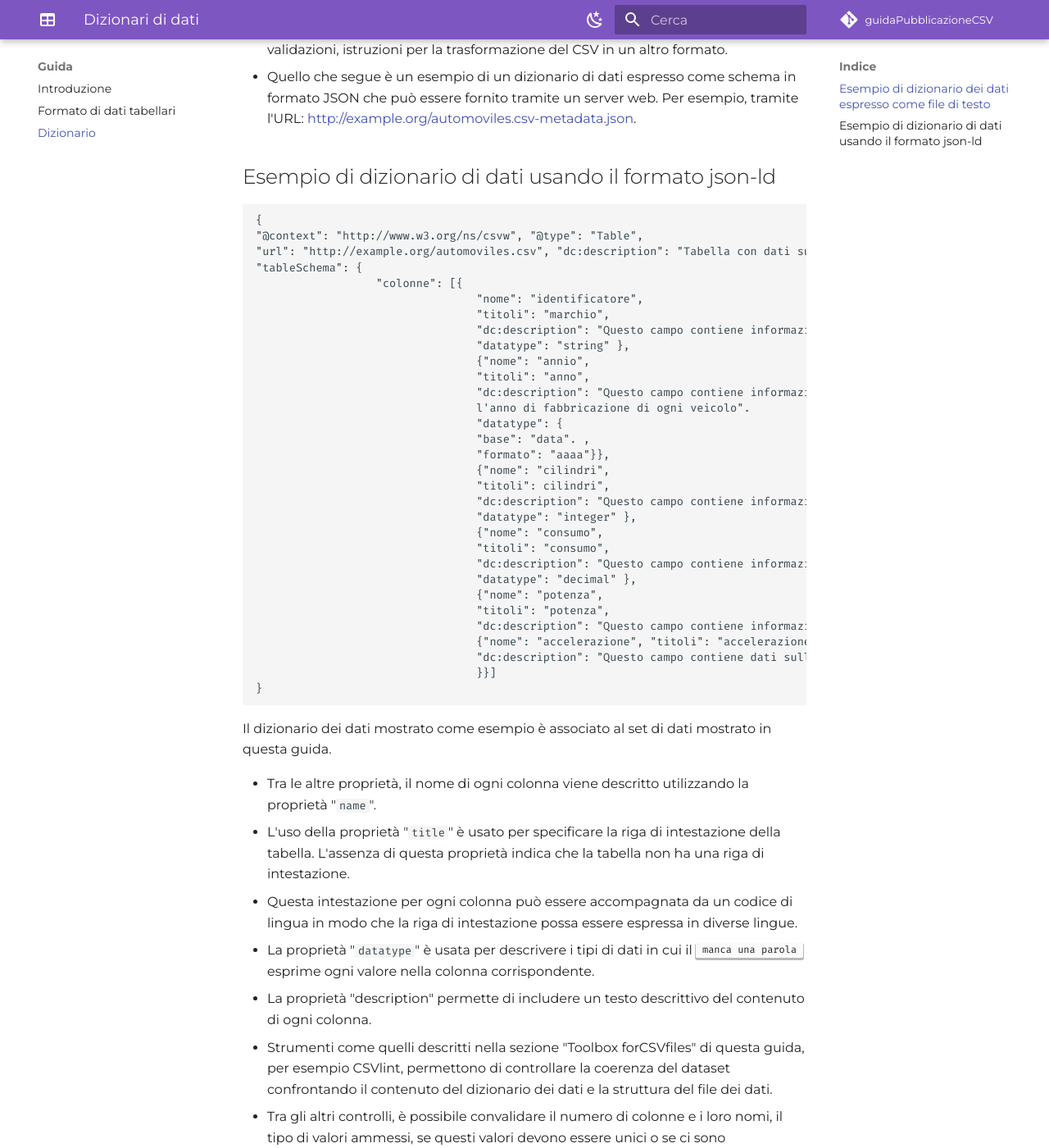
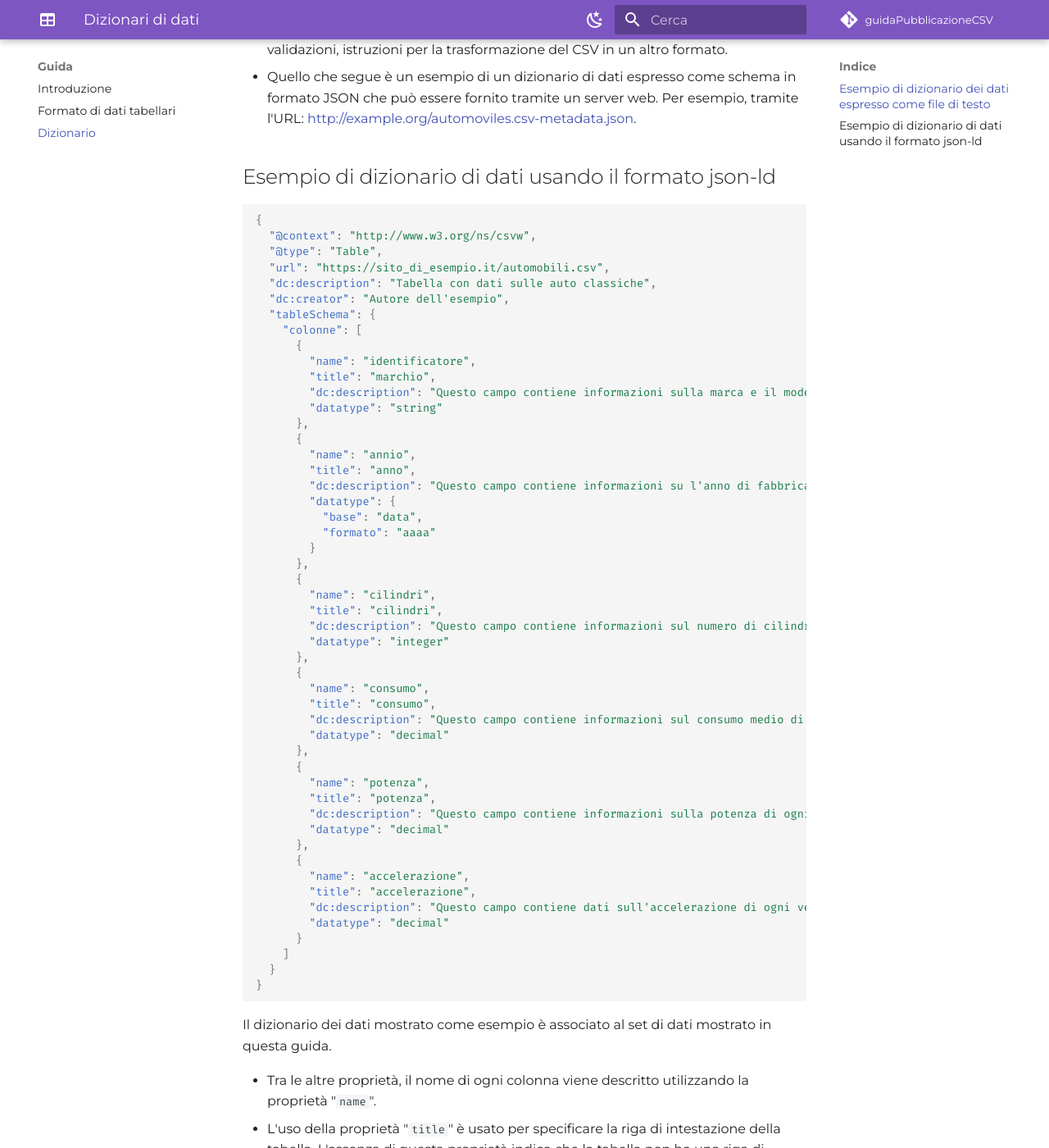
Before and after one commit to ondata/guidaPraticaPubblicazioneCSV, an MkDocs documentation site: the page built from docs/dizionario_dati/README.md, in a window 1280 px wide and 1400 px high, scrolled down 2243 px. Shown: the whole window at 82% size. Built offline with MkDocs 1.6.1 and Material for MkDocs 9.7.7, drawn with Linux system fonts in a browser that asks for light colours; comment, search, counter and statistics services are not loaded.

Commit message:
close #8

````diff
--- a/docs/dizionario_dati/README.md
+++ b/docs/dizionario_dati/README.md
@@ -74,38 +74,59 @@ Colonna 6:
 
 
 ## Esempio di dizionario di dati usando il formato json-ld
-```
+
+```json
 {
-"@context": "http://www.w3.org/ns/csvw", "@type": "Table",
-"url": "http://example.org/automoviles.csv", "dc:description": "Tabella con dati sulle auto classiche" "dc:creator": "Autore dell'esempio".
-"tableSchema": {
-                  "colonne": [{
-                                 "nome": "identificatore",
-                                 "titoli": "marchio",
-                                 "dc:description": "Questo campo contiene informazioni sulla marca e il modello di ogni veicolo".
-                                 "datatype": "string" },
-                                 {"nome": "annio",
-                                 "titoli": "anno",
-                                 "dc:description": "Questo campo contiene informazioni su
-                                 l'anno di fabbricazione di ogni veicolo".
-                                 "datatype": {
-                                 "base": "data". ,
-                                 "formato": "aaaa"}},
-                                 {"nome": "cilindri",
-                                 "titoli": cilindri",
-                                 "dc:description": "Questo campo contiene informazioni sul numero di cilindri di ogni veicolo".
-                                 "datatype": "integer" },
-                                 {"nome": "consumo",
-                                 "titoli": "consumo",
-                                 "dc:description": "Questo campo contiene informazioni sul consumo medio di carburante di ogni veicolo, misurato in litri / 100 km".
-                                 "datatype": "decimal" },
-                                 {"nome": "potenza",
-                                 "titoli": "potenza",
-                                 "dc:description": "Questo campo contiene informazioni sulla potenza di ogni veicolo, misurata in CV". "datatype": "decimal" },
-                                 {"nome": "accelerazione", "titoli": "accelerazione",
-                                 "dc:description": "Questo campo contiene dati sull'accelerazione di ogni veicolo misurata in m/sec2" "datatype": "decimal" "dc:description": "Questo campo contiene dati sull'accelerazione di ogni veicolo misurata in m/sec2" "datatype": "decimal".
-                                 }}]
+  "@context": "http://www.w3.org/ns/csvw",
+  "@type": "Table",
+  "url": "https://sito_di_esempio.it/automobili.csv",
+  "dc:description": "Tabella con dati sulle auto classiche",
+  "dc:creator": "Autore dell'esempio",
+  "tableSchema": {
+    "colonne": [
+      {
+        "name": "identificatore",
+        "title": "marchio",
+        "dc:description": "Questo campo contiene informazioni sulla marca e il modello di ogni veicolo",
+        "datatype": "string"
+      },
+      {
+        "name": "annio",
+        "title": "anno",
+        "dc:description": "Questo campo contiene informazioni su l'anno di fabbricazione di ogni veicolo",
+        "datatype": {
+          "base": "data",
+          "formato": "aaaa"
+        }
+      },
+      {
+        "name": "cilindri",
+        "title": "cilindri",
+        "dc:description": "Questo campo contiene informazioni sul numero di cilindri di ogni veicolo",
+        "datatype": "integer"
+      },
+      {
+        "name": "consumo",
+        "title": "consumo",
+        "dc:description": "Questo campo contiene informazioni sul consumo medio di carburante di ogni veicolo, misurato in litri / 100 km",
+        "datatype": "decimal"
+      },
+      {
+        "name": "potenza",
+        "title": "potenza",
+        "dc:description": "Questo campo contiene informazioni sulla potenza di ogni veicolo, misurata in CV",
+        "datatype": "decimal"
+      },
+      {
+        "name": "accelerazione",
+        "title": "accelerazione",
+        "dc:description": "Questo campo contiene dati sull'accelerazione di ogni veicolo misurata in m/sec2",
+        "datatype": "decimal"
+      }
+    ]
+  }
 }
+
 ```
 
 Il dizionario dei dati mostrato come esempio è associato al set di dati mostrato in questa guida.
````
